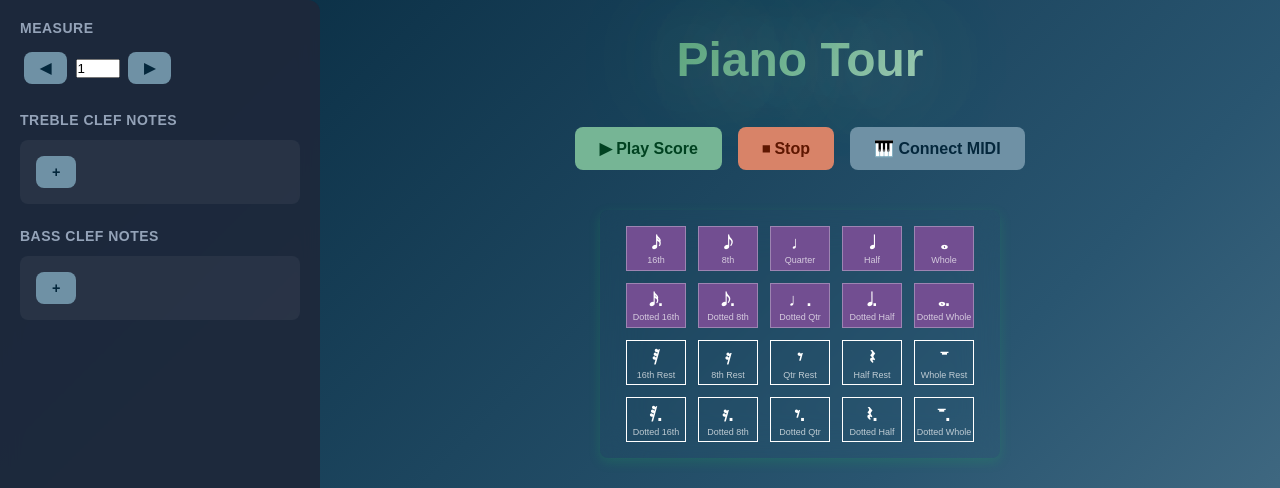
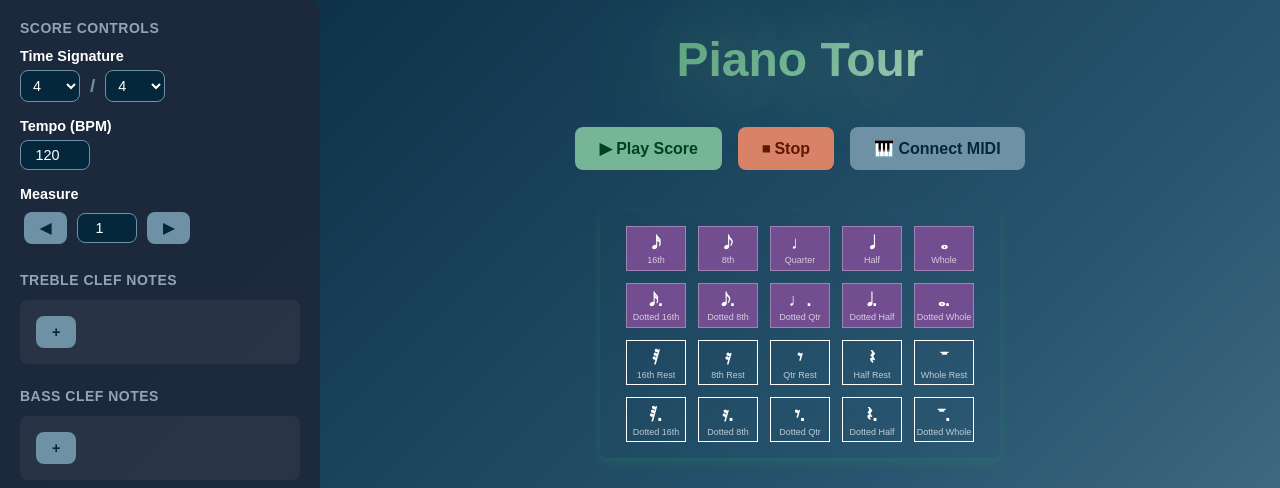
Before and after one commit to lucashald/PianoTour, a Flask app: page /editor in a window 1280 px wide. Shown: the top 488 px of the page. Run offline with Flask 3, Linux system fonts and the light colour scheme; some libraries are stand-ins or nearby versions.

Commit message:
added time signature and tempo editing options. Currently we can only change the numerator for the time signature.

```diff
--- a/static/musicEditorUI.js
+++ b/static/musicEditorUI.js
@@ -6,7 +6,7 @@
 // Imports
 // ===================================================================
 import { pianoState } from "./appState.js";
-import { getMeasures, addNoteToMeasure, removeNoteFromMeasure, updateNoteInMeasure, moveNoteBetweenMeasures } from './scoreWriter.js';
+import { getMeasures, addNoteToMeasure, removeNoteFromMeasure, updateNoteInMeasure, moveNoteBetweenMeasures, setTimeSignature } from './scoreWriter.js';
 import {
     drawAll,
     scrollToMeasure,
@@ -446,9 +446,53 @@ export function initializeMusicEditor() {
 
     editorContainer.addEventListener('change', (event) => {
     const target = event.target;
+
+    // Handle tempo changes
+    if (target.id === 'tempo-input') {
+        const newTempo = parseInt(target.value, 10);
+        if (!isNaN(newTempo) && newTempo >= 60 && newTempo <= 200) {
+            pianoState.tempo = newTempo;
+            saveToLocalStorage();
+            // Update the display
+            const tempoDisplay = document.getElementById('tempo-display');
+            if (tempoDisplay) {
+                tempoDisplay.textContent = newTempo;
+            }
+        }
+        return;
+    }
+
+    // Handle time signature changes
+    if (target.id === 'time-signature-numerator' || target.id === 'time-signature-denominator') {
+        const numerator = parseInt(document.getElementById('time-signature-numerator').value, 10);
+        const denominator = parseInt(document.getElementById('time-signature-denominator').value, 10);
+
+        if (!isNaN(numerator) && !isNaN(denominator) && numerator >= 1 && denominator >= 2) {
+            setTimeSignature(numerator, denominator);
+        }
+        return;
+    }
+
+    // Handle measure navigation
+    if (target.id === 'editorNumberInput') {
+        const newMeasureNum = parseInt(target.value, 10);
+        if (!isNaN(newMeasureNum) && newMeasureNum >= 1) {
+            changeMeasure(newMeasureNum - 1);
+        }
+        return;
+    }
+
+    // Handle chord note changes
+    if (target.matches('.chord-note-letter, .chord-note-accidental, .chord-note-octave')) {
+        updateChordFromUI();
+        return;
+    }
+
+    // Handle note editing - existing logic
     const measures = getMeasures();
     const currentMeasure = measures[editorSelectedMeasureIndex];
     if (!currentMeasure || editorSelectedNoteId === null) return;
+
     const selectedNote = currentMeasure.find(note => note.id === editorSelectedNoteId);
     if (!selectedNote) return;
 
@@ -471,13 +515,8 @@ export function initializeMusicEditor() {
         }
     } else if (target.id === 'editorDurationDropdown') {
         updateNoteInMeasure(editorSelectedMeasureIndex, selectedNote.id, { duration: target.value });
-        } else if (target.id === 'editorNumberInput') {
-            const newMeasureNum = parseInt(target.value, 10);
-            if (!isNaN(newMeasureNum) && newMeasureNum >= 1) changeMeasure(newMeasureNum - 1);
-        } else if (target.matches('.chord-note-letter, .chord-note-accidental, .chord-note-octave')) {
-            updateChordFromUI();
-            return;
     }
+
     renderNoteEditBox();
 });
 
--- a/static/pianostyles.css
+++ b/static/pianostyles.css
@@ -76,7 +76,128 @@ body {
 body {
   scrollbar-gutter: stable both-edges;
 }
+.control-row {
+  display: flex;
+  flex-direction: column;
+  gap: 6px;
+  margin-bottom: 16px;
+}
 
+.control-row:last-child {
+  margin-bottom: 0;
+}
+
+.control-label {
+  font-weight: 600;
+  font-size: 0.9rem;
+  color: var(--color-text-primary);
+  text-align: left;
+}
+
+/* Time Signature Controls */
+.time-signature-controls {
+  display: flex;
+  align-items: center;
+  gap: 6px;
+}
+
+.time-signature-input {
+  width: 50px;
+  padding: 6px 8px;
+  border: 1px solid var(--color-border);
+  border-radius: var(--border-radius);
+  text-align: center;
+  font-size: 0.9rem;
+  background: var(--color-blue-darkest);
+  color: var(--color-text-primary);
+  transition: border-color 0.2s, box-shadow 0.2s;
+}
+
+.time-signature-input:focus {
+  outline: none;
+  border-color: var(--color-green-lightest);
+  box-shadow: 0 0 0 2px rgba(118, 181, 149, 0.2);
+}
+
+.time-signature-separator {
+  font-size: 1.2rem;
+  font-weight: bold;
+  color: var(--color-text-secondary);
+  margin: 0 4px;
+}
+
+.time-signature-select {
+  width: 60px;
+  padding: 6px 8px;
+  border: 1px solid var(--color-border);
+  border-radius: var(--border-radius);
+  font-size: 0.9rem;
+  background: var(--color-blue-darkest);
+  color: var(--color-text-primary);
+  transition: border-color 0.2s, box-shadow 0.2s;
+}
+
+.time-signature-select:focus {
+  outline: none;
+  border-color: var(--color-green-lightest);
+  box-shadow: 0 0 0 2px rgba(118, 181, 149, 0.2);
+}
+
+/* Tempo Controls */
+.tempo-controls {
+  display: flex;
+  align-items: center;
+  gap: 12px;
+}
+
+.tempo-input {
+  width: 70px;
+  padding: 6px 8px;
+  border: 1px solid var(--color-border);
+  border-radius: var(--border-radius);
+  text-align: center;
+  font-size: 0.9rem;
+  background: var(--color-blue-darkest);
+  color: var(--color-text-primary);
+  transition: border-color 0.2s, box-shadow 0.2s;
+}
+
+.tempo-input:focus {
+  outline: none;
+  border-color: var(--color-green-lightest);
+  box-shadow: 0 0 0 2px rgba(118, 181, 149, 0.2);
+}
+
+.tempo-label {
+  font-size: 0.85rem;
+  color: var(--color-text-secondary);
+  font-style: italic;
+}
+
+/* Measure Controls */
+.measure-controls {
+  display: flex;
+  align-items: center;
+  gap: 6px;
+}
+
+.measure-input {
+  width: 60px;
+  padding: 6px 8px;
+  border: 1px solid var(--color-border);
+  border-radius: var(--border-radius);
+  text-align: center;
+  font-size: 0.9rem;
+  background: var(--color-blue-darkest);
+  color: var(--color-text-primary);
+  transition: border-color 0.2s, box-shadow 0.2s;
+}
+
+.measure-input:focus {
+  outline: none;
+  border-color: var(--color-green-lightest);
+  box-shadow: 0 0 0 2px rgba(118, 181, 149, 0.2);
+}
 /* ==========================================================================
    2. Main Application Layout
    - Defines the overall structure and centering for the app.
--- a/static/scorePlayback.js
+++ b/static/scorePlayback.js
@@ -245,7 +245,7 @@ function scheduleNoteEvents(
 * @param {Array} measures - The array of measures containing the score data.
 * @param {number} [bpm=120] - The tempo for playback in beats per minute.
 */
-export function playScore(measures, bpm = 120) {
+export function playScore(measures, bpm = pianoState.tempo) {
  if (!audioManager.isAudioReady()) { // REPLACED: pianoState.samplerReady with audioManager.isAudioReady()
    console.warn("Sampler is not ready. Cannot play score.");
    return;
@@ -284,7 +284,7 @@ export function playScore(measures, bpm = 120) {
 
  // 3. Iterate through each measure to schedule all notes and visual feedback.
  let currentTransportTime = 0; // Use seconds instead of beats
- const beatsPerMeasure = 4; // Assuming 4/4 time signature
+ const beatsPerMeasure = pianoState.timeSignature.numerator; // Assuming 4/4 time signature
  const secondsPerBeat = 60 / bpm; // Convert BPM to seconds per beat
 
  measures.forEach((measure, measureIndex) => {
--- a/static/scoreRenderer.js
+++ b/static/scoreRenderer.js
@@ -21,7 +21,7 @@ import {
   highlightSelectedNote,
   clearSelectedNoteHighlight,
 } from "./scoreHighlighter.js";
-import { saveToLocalStorage } from './ioHelpers.js';
+import { saveToLocalStorage } from "./ioHelpers.js";
 // ===================================================================
 // Global Variables
 // ===================================================================
@@ -137,7 +137,8 @@ function logNotePositions() {
       }
     });
   }
-}function calibrateStaffPositions() {
+}
+function calibrateStaffPositions() {
   console.log("Calibrating staff positions...");
 
   // Get first measure's staves
@@ -166,7 +167,9 @@ function logNotePositions() {
   const scoreContainer = document.getElementById("score")?.parentElement;
   const containerHeight = scoreContainer ? scoreContainer.clientHeight : 350;
   const verticalOffset = Math.max(20, (containerHeight - 300) / 2);
-  console.log(`Score vertical centering: container=${containerHeight}px, offset=${verticalOffset}px`);
+  console.log(
+    `Score vertical centering: container=${containerHeight}px, offset=${verticalOffset}px`
+  );
 }
 /**
  * Finds the nearest staff position (line or space) for a given Y coordinate
@@ -319,7 +322,9 @@ export function drawAll(measures) {
     const scoreHeight = 300; // Height of the VexFlow score
     const verticalOffset = Math.max(20, (containerHeight - scoreHeight) / 2);
 
-    console.log(`drawAll: Centering score - Container height: ${containerHeight}, Score height: ${scoreHeight}, Vertical offset: ${verticalOffset}`);
+    console.log(
+      `drawAll: Centering score - Container height: ${containerHeight}, Score height: ${scoreHeight}, Vertical offset: ${verticalOffset}`
+    );
 
     vexFlowFactory = new Vex.Flow.Factory({
       renderer: {
@@ -388,15 +393,23 @@ export function drawAll(measures) {
       const staveTreble = system.addStave({ voices: [trebleVoice] });
       const staveBass = system.addStave({ voices: [bassVoice] });
       vexflowStaveMap[i] = { treble: staveTreble, bass: staveBass };
-
+      function formatTimeSignature() {
+        return `${pianoState.timeSignature.numerator}/${pianoState.timeSignature.denominator}`;
+      }
+      function formatTempo() {
+        return pianoState.tempo;
+      }
       if (i === 0) {
-        staveTreble.addClef("treble").addTimeSignature("4/4");
-        staveBass.addClef("bass").addTimeSignature("4/4");
+        const timeSignature = formatTimeSignature();
+        const tempo = formatTempo();
+        staveTreble.addClef("treble").addTimeSignature(timeSignature);
+        staveBass.addClef("bass").addTimeSignature(timeSignature);
         system.addConnector("brace");
         system.addConnector("singleLeft");
         const keySignature = getCurrentVexFlowKeySignature();
         staveTreble.addKeySignature(keySignature);
         staveBass.addKeySignature(keySignature);
+        staveTreble.setTempo({ duration: 'q', bpm: pianoState.tempo }, -27);
       }
       if (i === measureCount - 1) {
         system.addConnector("boldDoubleRight");
@@ -430,12 +443,13 @@ export function drawAll(measures) {
     }
     // NEW: Restore all notes from the playback Set
     for (const noteKey of pianoState.currentPlaybackNotes) {
-      const [measureIndex, clef, noteId] = noteKey.split('-');
+      const [measureIndex, clef, noteId] = noteKey.split("-");
       const measureIdx = parseInt(measureIndex);
-      console.log(
-        `drawAll: Restoring playback highlight for note`,
-        { measureIndex: measureIdx, clef, noteId }
-      );
+      console.log(`drawAll: Restoring playback highlight for note`, {
+        measureIndex: measureIdx,
+        clef,
+        noteId,
+      });
       addPlaybackHighlight(measureIdx, clef, noteId, "#FFD700");
     }
 
@@ -1155,8 +1169,8 @@ function detectMeasureClick(x, y) {
   const verticalOffset = Math.max(20, (containerHeight - scoreHeight) / 2);
 
   // Use calibrated bounds if available, otherwise use calculated values with offset
-  const scoreTopY = (TREBLE_STAFF_TOP_Y || verticalOffset + 20);
-  const scoreBottomY = (BASS_STAFF_BOTTOM_Y || verticalOffset + 280);
+  const scoreTopY = TREBLE_STAFF_TOP_Y || verticalOffset + 20;
+  const scoreBottomY = BASS_STAFF_BOTTOM_Y || verticalOffset + 280;
 
   // Define margins to allow for drops on ledger lines both above and below the staves.
   const topMargin = 50;
@@ -1164,7 +1178,11 @@ function detectMeasureClick(x, y) {
 
   // Check if the drop is within the adjusted vertical bounds of the score.
   if (y < scoreTopY - topMargin || y > scoreBottomY + bottomMargin) {
-    console.log(`detectMeasureClick: Y=${y} outside bounds (${scoreTopY - topMargin} to ${scoreBottomY + bottomMargin})`);
+    console.log(
+      `detectMeasureClick: Y=${y} outside bounds (${scoreTopY - topMargin} to ${
+        scoreBottomY + bottomMargin
+      })`
+    );
     return -1; // Return -1 if the drop is outside the valid vertical area.
   }
 
@@ -1185,7 +1203,7 @@ function detectMeasureClick(x, y) {
  * @param {number} measureIndex - The index of the measure to scroll to.
  */
 export function scrollToMeasure(measureIndex) {
-  console.log('scrollToMeasure called with index', measureIndex);
+  console.log("scrollToMeasure called with index", measureIndex);
   const scoreWrap = document.getElementById("scoreWrap"); // The HTML element acting as the scrollable container for the score.
   const measureWidth = 340; // The fixed width of a single measure in pixels.
 
--- a/static/scoreWriter.js
+++ b/static/scoreWriter.js
@@ -4,7 +4,7 @@
 // ===================================================================
 // Imports
 // ===================================================================
-
+import { pianoState } from "./appState.js";
 import { NOTES_BY_NAME, identifyChordStrict } from './note-data.js'; // Needed for note name to MIDI mapping for sorting and internal consistency
 import { drawAll } from './scoreRenderer.js';
 import { updateNowPlayingDisplay } from './uiHelpers.js';
@@ -17,7 +17,7 @@ import { saveToLocalStorage } from './ioHelpers.js';
 const BEAT_VALUES = { q: 1, h: 2, w: 4, '8': 0.5, '16': 0.25, '32': 0.125,
 'q.': 1.5, 'h.': 3, 'w.': 6, '8.': 0.75, '16.': 0.375, '32.': 0.1875 };
 const AUTOSAVE_KEY = 'autosavedScore';
-const MEASURE_CAPACITY_BEATS = 4; // Assuming 4/4 time signature for measure capacity
+const MEASURE_CAPACITY_BEATS = pianoState.timeSignature.numerator;
 
 // ===================================================================
 // Internal State
@@ -35,6 +35,60 @@ const MAX_HISTORY = 20;
 // ===================================================================
 // Helper Functions
 // ===================================================================
+
+/**
+ * Sets the time signature and redraws the score.
+ * @param {number} numerator - The top number of the time signature (beats per measure)
+ * @param {number} denominator - The bottom number of the time signature (note value that gets the beat)
+ */
+export function setTimeSignature(numerator, denominator) {
+  if (!Number.isInteger(numerator) || numerator <= 0) {
+    console.warn("setTimeSignature: Invalid numerator provided");
+    return false;
+  }
+
+  if (!Number.isInteger(denominator) || denominator <= 0) {
+    console.warn("setTimeSignature: Invalid denominator provided");
+    return false;
+  }
+
+  // Update the piano state
+  pianoState.timeSignature.numerator = numerator;
+  pianoState.timeSignature.denominator = denominator;
+
+  // Redraw the score with new time signature
+  drawAll(getMeasures());
+
+  // Save to localStorage to persist the change
+  saveToLocalStorage();
+
+  // Log the change
+  console.log(`Time signature set to: ${numerator}/${denominator}`);
+
+  return true;
+}
+
+
+  export function setTempo(tempo) {
+    if (!Number.isInteger(newTempo) || newTempo < 60 || newTempo > 200) {
+        console.warn("setTempo: Invalid tempo provided");
+        return false;
+    }
+
+   // Update the piano state
+  pianoState.timeSignature.tempo = tempo;
+
+  // Redraw the score with new time signature
+  drawAll(getMeasures());
+
+  // Save to localStorage to persist the change
+  saveToLocalStorage();
+
+  // Log the change
+  console.log("Tempo signature set to:", tempo);
+
+  return true;
+}
 
 /**
 * Calculates the total beats for treble and bass clefs within a given measure.
--- a/templates/editor.html
+++ b/templates/editor.html
@@ -6,15 +6,47 @@
 <!-- Editor Panel Content -->
 <div id="editorContainer">
 
-  <!-- Measure Navigation Widget -->
-  <section class="editor-widget">
-    <h3 class="editor-widget__title">Measure</h3>
-    <div class="editor-widget__content" id="editorControlsHeader">
-      <button id="editorPrevBtn" class="btn btn--compact">◀</button>
-      <input type="number" id="editorNumberInput" value="1" min="1" class="measure-input">
-      <button id="editorNextBtn" class="btn btn--compact">▶</button>
+<!-- Time Signature & Measure Controls -->
+<section class="editor-widget">
+  <h3 class="editor-widget__title">Score Controls</h3>
+  <div class="editor-widget__content">
+
+    <!-- Time Signature Row -->
+    <div class="control-row">
+      <label class="control-label">Time Signature</label>
+      <div class="time-signature-controls">
+          <select id="time-signature-numerator" class="time-signature-select">
+          <option value="2">2</option>
+          <option value="3">3</option>
+          <option value="4" selected>4</option>
+        </select>
+        <span class="time-signature-separator">/</span>
+        <select id="time-signature-denominator" class="time-signature-select">
+          <option value="4" selected>4</option>
+        </select>
+      </div>
     </div>
-  </section>
+
+    <!-- Tempo Row -->
+    <div class="control-row">
+      <label class="control-label">Tempo (BPM)</label>
+      <div class="tempo-controls">
+        <input type="number" id="tempo-input" value="120" min="60" max="200" class="tempo-input">
+      </div>
+    </div>
+
+    <!-- Measure Navigation Row -->
+    <div class="control-row">
+      <label class="control-label">Measure</label>
+      <div class="measure-controls">
+        <button id="editorPrevBtn" class="btn btn--compact" title="Previous measure">◀</button>
+        <input type="number" id="editorNumberInput" value="1" min="1" class="measure-input">
+        <button id="editorNextBtn" class="btn btn--compact" title="Next measure">▶</button>
+      </div>
+    </div>
+
+  </div>
+</section>
 
   <!-- Treble Clef Notes Widget -->
   <section class="editor-widget">
```
Lines whose indentation alone changed are shown as unchanged.
